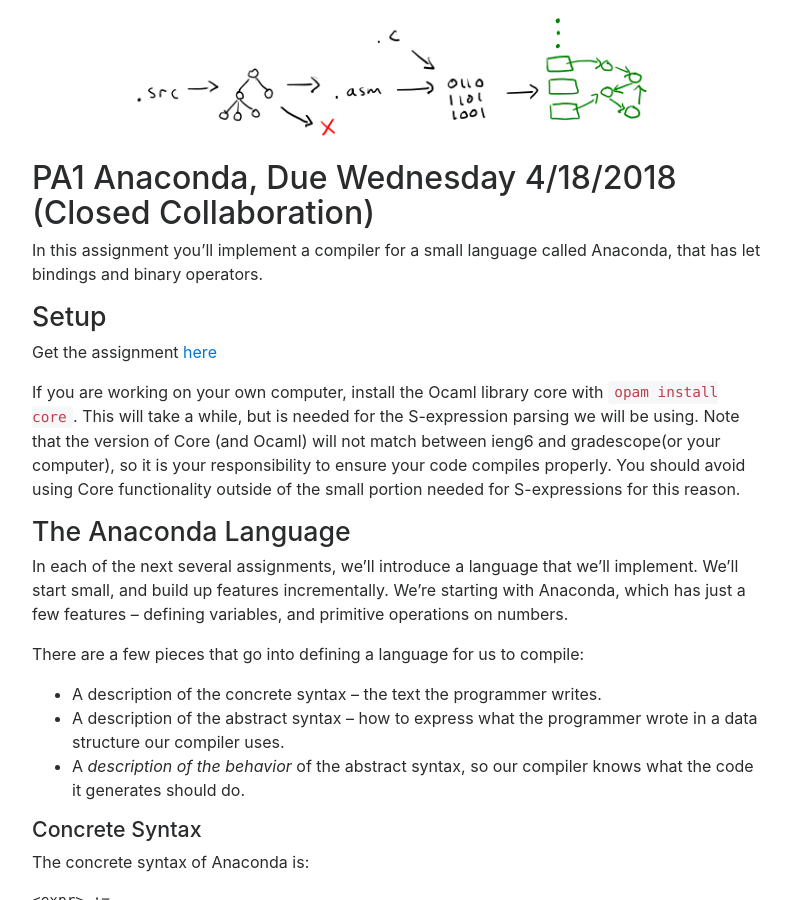
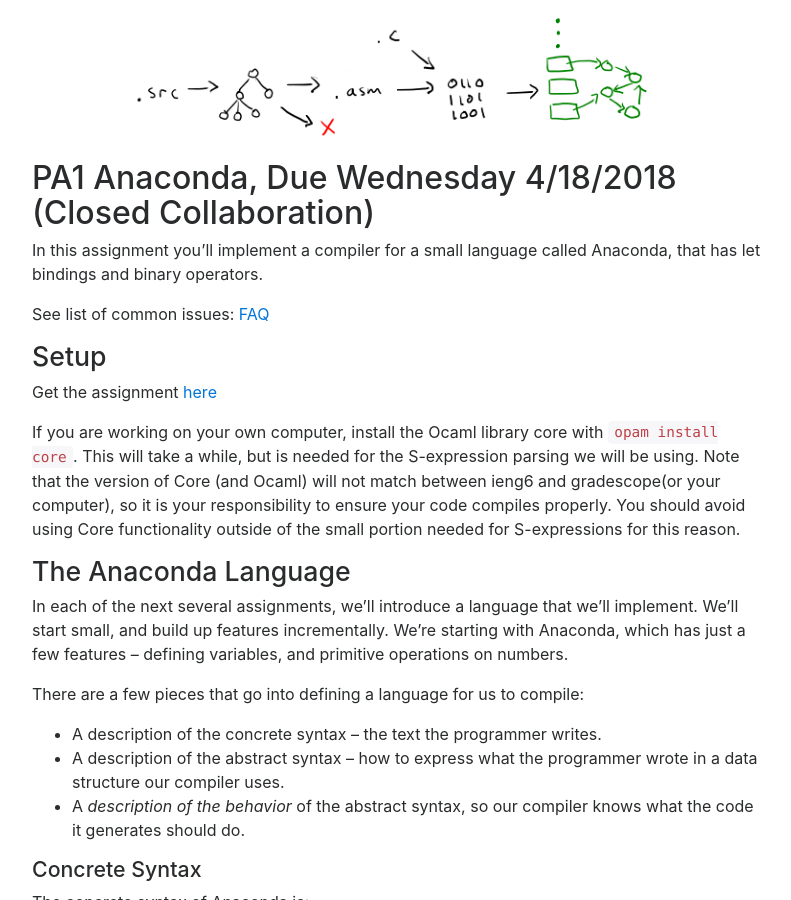
Before and after one commit to ucsd-cse131-s18/ucsd-cse131-s18.github.io, a Jekyll site: the page built from pa1/index.md, in a window 1280 px wide and 900 px high. Shown: the whole window, without its empty margins (243-1034 px from the left). Built offline with Jekyll 4.4.1, drawn with Linux system fonts in a browser that asks for light colours; nearby versions of some CDN libraries.

Commit message:
Added FAQ to PA1

```diff
--- a/pa1/index.md
+++ b/pa1/index.md
@@ -9,7 +9,7 @@ doodle: "../doodle.png"
 In this assignment you'll implement a compiler for a small language called
 Anaconda, that has let bindings and binary operators.
 
-
+See list of common issues: [FAQ](https://piazza.com/class/jfh8ukqgp5h521?cid=106)
 
 
 ## Setup
```
